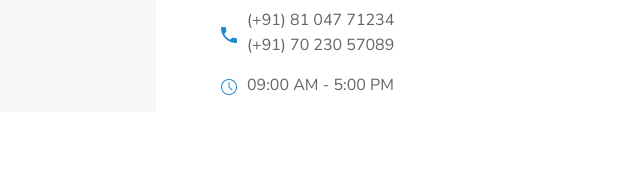
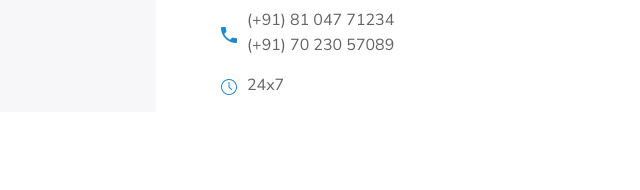
Before and after one commit to architmehta3/1_html_file, a plain HTML site: page box1.html in a window 1280 px wide. Shown: the part 2836-3026 px from the top of the page, 469-1109 px from the left. Drawn offline with Linux system fonts and the light colour scheme; files whose address does not match are found by name.

Commit message:
time & customer

```diff
--- a/box1.html
+++ b/box1.html
@@ -540,7 +540,7 @@
                           <span class="icon-clock"></span>
                         </div>
                         <div class="text">
-                          <p>09:00 AM - 5:00 PM</p>
+                          <p>24x7</p>
                         </div>
                       </li>
                     </ul>
```
Also changed, not shown: box2.html (+1 -1 lines), box3.html (+1 -1 lines), contact.html (+1 -1 lines), index.html (+1 -1 lines).
